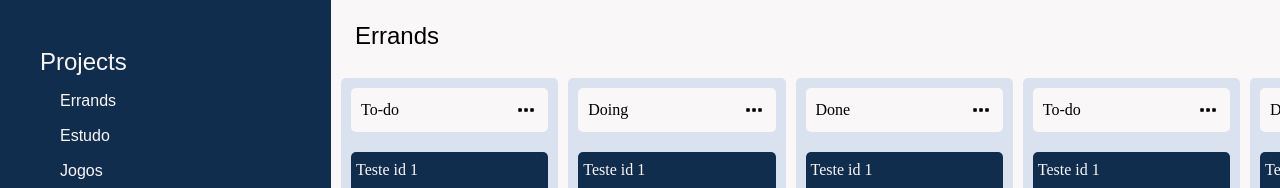
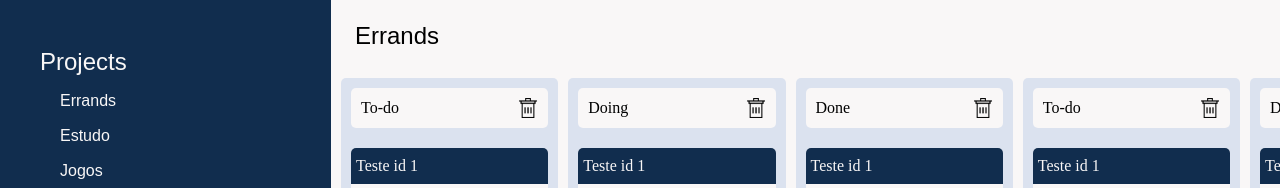
Before and after one commit to renatog17/task-flow-front, an Angular app: page / in a window 1280 px wide. Shown: the top 188 px of the page. Built offline with nearby package versions, Linux system fonts and the light colour scheme.

Commit message:
interface entity strategy

```diff
--- a/src/app/list-view/list-view.component.html
+++ b/src/app/list-view/list-view.component.html
@@ -1,6 +1,6 @@
 <div class="top-bar-list">
     <h3 class="title-list">{{list.title}}</h3>
-    <img class="reticencias-icon" [src]="imageUrl">
+    <img class="trash-icon" [src]="imageUrl">
 </div>
 <div class="tasks-container">
     <div *ngFor="let task of tasks">
--- a/src/app/list-view/list-view.component.scss
+++ b/src/app/list-view/list-view.component.scss
@@ -15,10 +15,14 @@
 //     background-color: #F9F7F7;
 //     border-radius: 5px;
 // }
-.reticencias-icon:hover{
-    background-color: rgb(218, 218, 218);
-    border-radius: 5px;
-    //  height: 25px;
+
+.trash-icon{
+    height: 20px;
+}
+
+.trash-icon:hover{
+    // background-color: rgb(218, 218, 218);
+    // border-radius: 5px;
     cursor: pointer;
 }
 
--- a/src/app/list-view/list-view.component.ts
+++ b/src/app/list-view/list-view.component.ts
@@ -12,7 +12,7 @@ export class ListViewComponent implements OnInit{
 
   @Input() list: any;
   tasks: Task[] = []
-  imageUrl = "assets/reticencias.png";
+  imageUrl = "assets/trash.png";
 
   constructor(private taskService: TaskService){
 
--- /dev/null
+++ b/src/service/interface/entity-strategy.ts
@@ -0,0 +1,3 @@
+export interface EntityStrategy {
+    deleteItem(itemId: number):void;
+}
```
